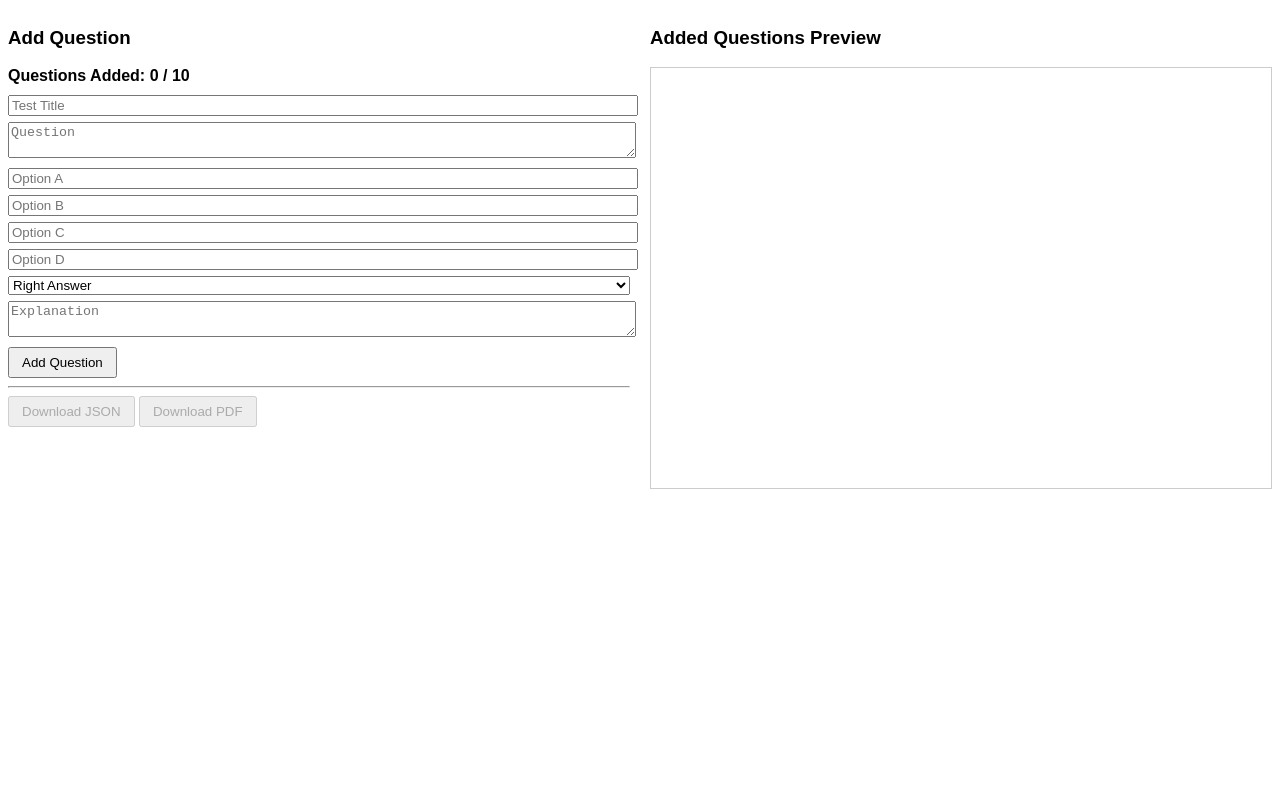
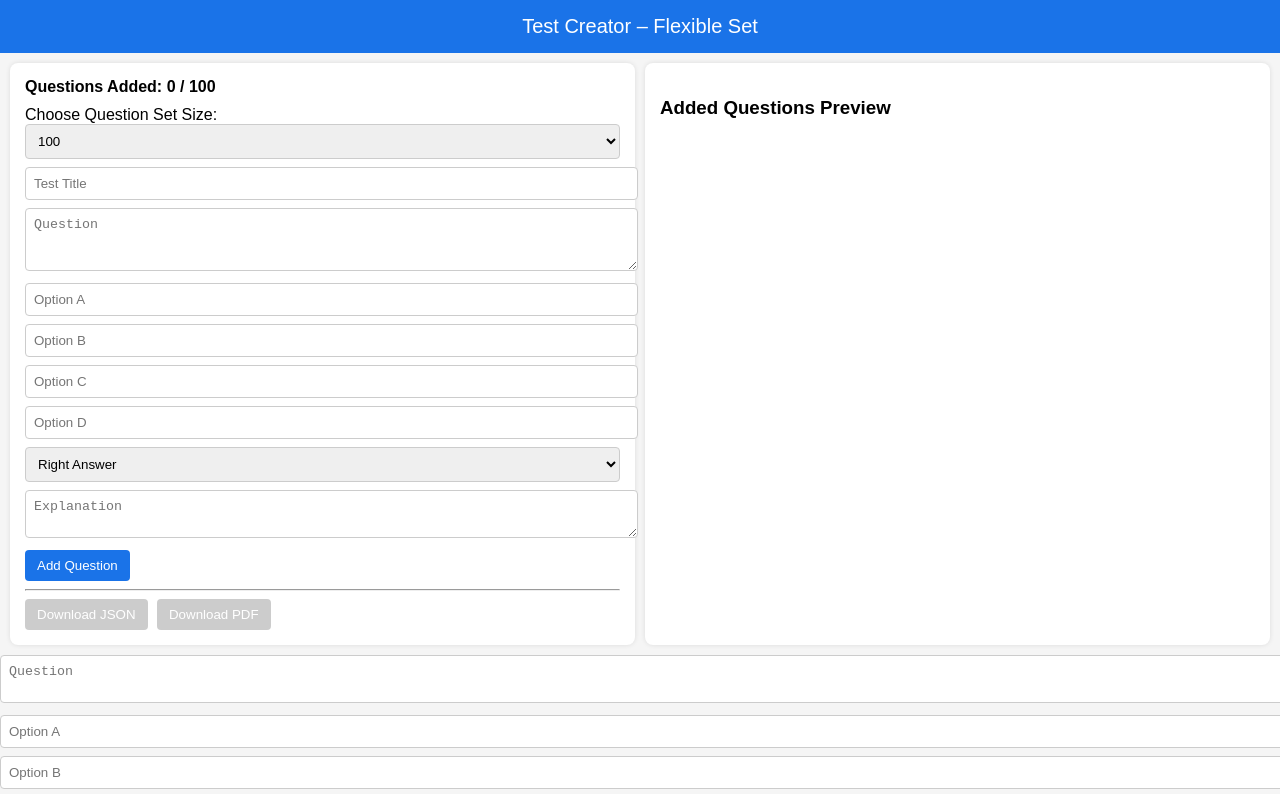
Before and after one commit to pravji123/ExamSathi, a plain HTML site: page test_creator.html in a window 1280 px wide. Shown: the top 794 px of the page. Drawn offline with nearby package versions, Linux system fonts and the light colour scheme.

Commit message:
Update test_creator.html

```diff
--- a/test_creator.html
+++ b/test_creator.html
@@ -1,40 +1,166 @@
 <!DOCTYPE html>
 <html>
 <head>
-    <title>Test Creator – Answer Text Visible</title>
-
+    <title>Test Creator – Flexible Set</title>
+    <meta name="viewport" content="width=device-width, initial-scale=1.0">
     <script src="https://cdnjs.cloudflare.com/ajax/libs/jspdf/2.5.1/jspdf.umd.min.js"></script>
-
     <style>
-        body { font-family: Arial; display: flex; gap: 20px; }
-        .left, .right { width: 50%; }
-        textarea, input, select { width: 100%; margin-bottom: 6px; }
-        button { padding: 6px 12px; }
+        body { font-family: Arial, sans-serif; margin: 0; padding: 0; background: #f5f5f5; }
+        header { background: #1a73e8; color: white; padding: 15px; text-align: center; font-size: 20px; }
+        .container { display: flex; flex-wrap: wrap; padding: 10px; gap: 10px; }
+        .left, .right { background: white; padding: 15px; border-radius: 8px; box-shadow: 0 0 5px rgba(0,0,0,0.1); }
+        .left { flex: 1 1 300px; min-width: 280px; }
+        .right { flex: 1 1 300px; min-width: 280px; max-height: 80vh; overflow-y: auto; }
+        input, textarea, select { width: 100%; padding: 8px; margin-bottom: 8px; border-radius: 4px; border: 1px solid #ccc; }
+        button { padding: 8px 12px; border: none; border-radius: 4px; background: #1a73e8; color: white; cursor: pointer; margin-right: 5px; }
+        button:disabled { background: #ccc; cursor: not-allowed; }
         .count { font-weight: bold; margin-bottom: 10px; }
-        .list {
-            height: 400px;
-            overflow-y: auto;
-            border: 1px solid #ccc;
-            padding: 10px;
-        }
-        .q-item {
-            border-bottom: 1px dashed #aaa;
-            padding-bottom: 8px;
-            margin-bottom: 8px;
-        }
+        .q-card { border: 1px solid #ddd; border-radius: 6px; padding: 10px; margin-bottom: 10px; background: #fafafa; }
+        .q-card b { color: #333; }
+        .q-card i { color: #555; font-size: 13px; }
     </style>
 </head>
 <body>
 
-<div class="left">
-    <h3>Add Question</h3>
+<header>Test Creator – Flexible Set</header>
 
-    <div class="count">
-        Questions Added: <span id="count">0</span> / 10
+<div class="container">
+    <div class="left">
+        <div class="count">
+            Questions Added: <span id="count">0</span> / <span id="maxCount">100</span>
+        </div>
+
+        <label>Choose Question Set Size:</label>
+        <select id="setSize" onchange="updateMax()">
+            <option value="25">25</option>
+            <option value="50">50</option>
+            <option value="100" selected>100</option>
+        </select><br>
+
+        <input type="text" id="title" placeholder="Test Title">
+
+        <textarea id="question" rows="3" placeholder="Question"></textarea>
+
+        <input type="text" id="a" placeholder="Option A">
+        <input type="text" id="b" placeholder="Option B">
+        <input type="text" id="c" placeholder="Option C">
+        <input type="text" id="d" placeholder="Option D">
+
+        <select id="answer">
+            <option value="">Right Answer</option>
+            <option>A</option>
+            <option>B</option>
+            <option>C</option>
+            <option>D</option>
+        </select>
+
+        <textarea id="explanation" rows="2" placeholder="Explanation"></textarea>
+
+        <button onclick="addQuestion()">Add Question</button>
+        <hr>
+        <button onclick="downloadJSON()" id="jsonBtn" disabled>Download JSON</button>
+        <button onclick="downloadPDF()" id="pdfBtn" disabled>Download PDF</button>
     </div>
 
-    <input type="text" id="title" placeholder="Test Title">
+    <div class="right">
+        <h3>Added Questions Preview</h3>
+        <div id="preview"></div>
+    </div>
+</div>
 
+<script>
+let questions = [];
+let maxQuestions = parseInt(setSize.value);
+
+function updateMax() {
+    maxQuestions = parseInt(setSize.value);
+    document.getElementById("maxCount").innerText = maxQuestions;
+    checkDownloadEnable();
+}
+
+function addQuestion() {
+    if (questions.length >= maxQuestions) {
+        alert(`${maxQuestions} questions already added`);
+        return;
+    }
+    if (!question.value || !answer.value || !explanation.value) {
+        alert("Fill all fields");
+        return;
+    }
+
+    const opts = { A: a.value, B: b.value, C: c.value, D: d.value };
+    const q = {
+        question: question.value,
+        options: opts,
+        correct_answer: answer.value,
+        correct_text: opts[answer.value],
+        explanation: explanation.value
+    };
+
+    questions.push(q);
+    updatePreview();
+    document.getElementById("count").innerText = questions.length;
+
+    question.value = a.value = b.value = c.value = d.value = explanation.value = "";
+    answer.value = "";
+
+    checkDownloadEnable();
+}
+
+function checkDownloadEnable() {
+    const ready = questions.length === maxQuestions;
+    jsonBtn.disabled = !ready;
+    pdfBtn.disabled = !ready;
+    if (ready) alert(`${maxQuestions} Questions completed. Download enabled.`);
+}
+
+function updatePreview() {
+    preview.innerHTML = "";
+    questions.forEach((q, i) => {
+        preview.innerHTML += `
+            <div class="q-card">
+                <b>${i+1}. ${q.question}</b><br>
+                A. ${q.options.A}<br>
+                B. ${q.options.B}<br>
+                C. ${q.options.C}<br>
+                D. ${q.options.D}<br>
+                <b>Answer:</b> ${q.correct_answer} – ${q.correct_text}<br>
+                <i>Explanation:</i> ${q.explanation}
+            </div>
+        `;
+    });
+}
+
+function downloadJSON() {
+    const data = { test_title: title.value, total_questions: questions.length, questions: questions };
+    const blob = new Blob([JSON.stringify(data, null, 2)], { type: "application/json" });
+    const link = document.createElement("a");
+    link.href = URL.createObjectURL(blob);
+    link.download = `test_${maxQuestions}_questions.json`;
+    link.click();
+}
+
+function downloadPDF() {
+    const { jsPDF } = window.jspdf;
+    const pdf = new jsPDF();
+    let y = 10;
+
+    pdf.text(title.value || "Test Paper", 10, y); y += 10;
+
+    questions.forEach((q, i) => {
+        if (y > 270) { pdf.addPage(); y = 10; }
+        pdf.text(`${i+1}. ${q.question}`, 10, y); y += 6;
+        for (let k in q.options) { pdf.text(`${k}. ${q.options[k]}`, 12, y); y += 5; }
+        pdf.text(`Answer: ${q.correct_answer} – ${q.correct_text}`, 12, y); y += 5;
+        pdf.text(`Explanation: ${q.explanation}`, 12, y); y += 8;
+    });
+
+    pdf.save(`test_${maxQuestions}_questions.pdf`);
+}
+</script>
+
+</body>
+</html>
     <textarea id="question" placeholder="Question"></textarea>
 
     <input type="text" id="a" placeholder="Option A">
```
